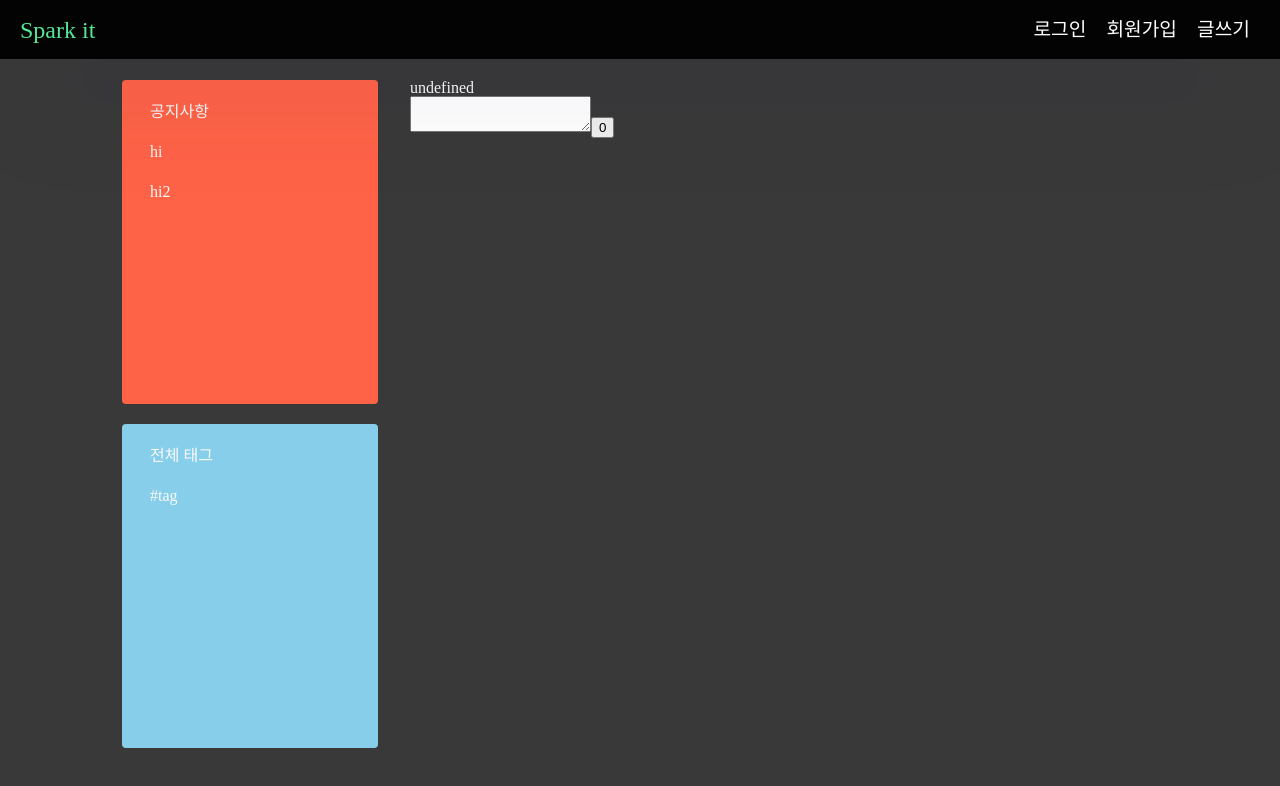
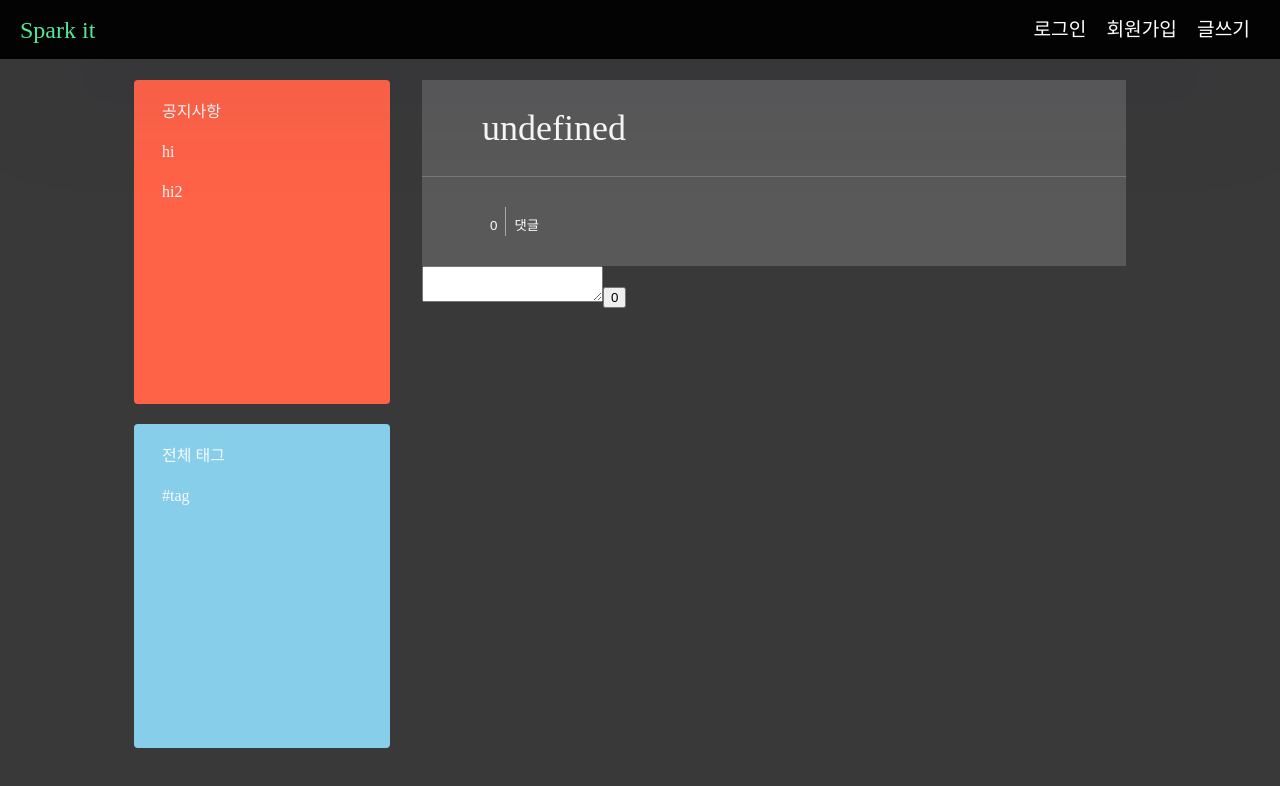
Before and after one commit to sp8190/beb-04-Sparkit, a Next.js app in the folder spark-client/: page /detail/1 in a window 1280 px wide. Shown: the top 786 px of the page. Built offline with nearby package versions, Linux system fonts and the light colour scheme; no server answers.

Commit message:
Feat: 좋아요, 댓글 컴포넌트 분리

```diff
--- /dev/null
+++ b/spark-client/components/LikeAndComment.tsx
@@ -0,0 +1,35 @@
+import styled from "styled-components";
+
+export const MainListContentP = styled.p`
+  padding: 4px 0 8px;
+  text-align: left;
+  &:last-child {
+    padding: 0;
+  }
+`;
+
+export const MainListLikeButton = styled.button`
+  outline: none;
+  border: none;
+  box-shadow: none;
+  background-color: transparent;
+  color: #fff;
+  padding: 8px 8px 2px;
+  &:first-child {
+    padding-right: 8px;
+  }
+  & + button {
+    border-left: 1px solid #aaa;
+  }
+`;
+
+const LikeAndComment = () => {
+  return (
+    <MainListContentP>
+      <MainListLikeButton>0</MainListLikeButton>
+      <MainListLikeButton>댓글</MainListLikeButton>
+    </MainListContentP>
+  );
+};
+
+export default LikeAndComment;
--- a/spark-client/pages/detail/[post_id].tsx
+++ b/spark-client/pages/detail/[post_id].tsx
@@ -2,6 +2,9 @@ import { useRouter } from "next/router";
 import { gql, useQuery } from "@apollo/client";
 import styled from "styled-components";
 import { useState } from "react";
+
+import LikeAndComment from "../../components/LikeAndComment";
+
 const GET_POST = gql`
   query getPost($postId: Int!) {
     getPost(post_id: $postId) {
@@ -26,15 +29,38 @@ const GET_POST = gql`
     }
   }
 `;
-const PostTitle = styled.h1``;
+const PostTitle = styled.h1`
+  font-size: 36px;
+`;
+
+const PostUser = styled.div`
+  font-size: 20px;
+`;
 const Content = styled.textarea``;
 const LikeBtn = styled.button``;
 const DetailContainer = styled.div`
-  width: 60vw;
+  width: 60%;
   padding: 20px;
   margin-left: 12px;
   box-sizing: border-box;
   min-height: calc(100vh - 80px);
+`;
+
+const PostContent = styled.div`
+  background-color: #595959;
+  width: 100%;
+`;
+
+const PostHeader = styled.div`
+  background-color: #595959;
+  border-bottom: 1px solid #797979;
+  padding: 30px 60px;
+  box-sizing: border-box;
+  width: 100%;
+`;
+
+const PostBody = styled(PostHeader)`
+  border: none;
 `;
 
 export default function Post() {
@@ -67,10 +93,18 @@ export default function Post() {
   console.log(data, loading);
   return (
     <DetailContainer>
-      <PostTitle>
-        {loading ? "Loading..." : `${data?.getPost?.title}`}
-      </PostTitle>
-      <Content>{data?.post?.content}</Content>
+      <PostContent>
+        <PostHeader>
+          <PostTitle>
+            {loading ? "Loading..." : `${data?.getPost?.title}`}
+          </PostTitle>
+          <PostUser>{data?.getPost?.writer.nickname}</PostUser>
+        </PostHeader>
+        <PostBody>
+          <LikeAndComment />
+        </PostBody>
+      </PostContent>
+      <Content>{data?.getPost?.content}</Content>
       <LikeBtn onClick={onClick}>{data?.post?.like ? 0 : isLiked}</LikeBtn>
     </DetailContainer>
   );
```
Also changed, not shown: spark-client/pages/index.tsx (+6 -27 lines).
